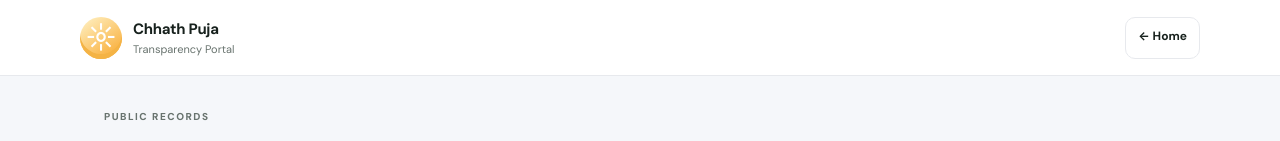
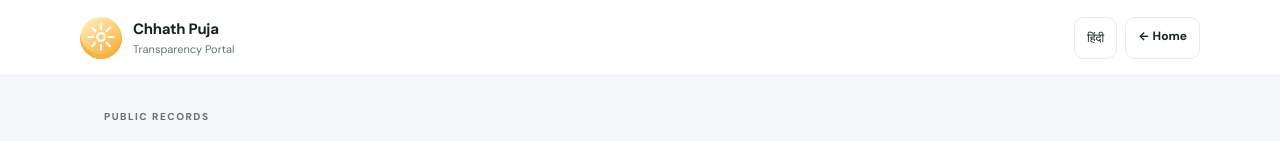
Before and after one commit to ashutoshroli/Public-v7, a SvelteKit app: page /verify in a window 1280 px wide. Shown: the top 141 px of the page. Built offline with nearby package versions, Linux system fonts and the light colour scheme; no server answers.

Commit message:
Apply language-aware names and shared language state

```diff
--- a/src/routes/verify/+page.svelte
+++ b/src/routes/verify/+page.svelte
@@ -1,4 +1,7 @@
 <script lang="ts">
+  import { portalLanguage, togglePortalLanguage, initPortalLanguage } from '$lib/stores/language';
+  let language: 'en' | 'hi' = 'en';
+  const unsubLang = portalLanguage.subscribe(v => language = v);
   import { onMount } from 'svelte';
   import BottomNav from '$lib/components/BottomNav.svelte';
   import { loadPortalData, portalData, portalLoading } from '$lib/stores/portal';
@@ -15,14 +18,14 @@
   $: parts=recordId.split('-');$: rowIndex=parts.length>=3?parts.slice(2).join('-'):'';
   $: collection=collections.find((r,i)=>value(r,'Year')===year&&(value(r,'__rowIndex')===rowIndex||String(i)===rowIndex));
   $: personId=value(collection,'ID','Name');$: user=users.find(u=>value(u,'ID')===personId);
-  $: name=value(user,'Name','Name (Hindi)')||value(collection,'Name','Name (Hindi)')||'';
-  $: amount=value(collection,'Amount');$: detail=value(collection,'Detail');$: village=value(user,'Village','Village (Hindi)');
+  $: name=language === 'hi' ? (value(user,'Name (Hindi)','Name')||value(collection,'Name (Hindi)','Name')||'') : (value(user,'Name')||value(collection,'Name')||value(user,'Name (Hindi)')||'');
+  $: amount=value(collection,'Amount');$: detail=value(collection,'Detail');$: village=language === 'hi' ? value(user,'Village (Hindi)','Village') : value(user,'Village','Village (Hindi)');
   const u=portalData.subscribe(v=>data=v as Record<string,unknown>);
   const l=portalLoading.subscribe(v=>loading=v);
-  onMount(()=>{void loadPortalData();return()=>{u();l();};});
+  onMount(()=>{initPortalLanguage();void loadPortalData();return()=>{u();l();unsubLang();};});
 </script>
 <svelte:head><title>Document verification — Chhath Puja</title><meta name="description" content="Verify a public Chhath Puja portal document."/></svelte:head>
-<header class="topbar"><a class="brand" href="/"><span class="sun">☼</span><span><strong>Chhath Puja</strong><small>Transparency Portal</small></span></a><a class="language" href="/">← Home</a></header>
+<header class="topbar"><a class="brand" href="/"><span class="sun">☼</span><span><strong>Chhath Puja</strong><small>Transparency Portal</small></span></a><div class="header-actions"><button class="language" type="button" onclick={togglePortalLanguage}>{language === 'hi' ? 'English' : 'हिंदी'}</button><a class="language" href="/">{language === 'hi' ? '← होम' : '← Home'}</a></div></header>
 <main class="page"><p class="eyebrow">PUBLIC RECORDS</p><h1>Document verification<span>.</span></h1><p class="lede">Check a receipt or public document against the portal's published generated-file index.</p>
 <section class="records verification" aria-live="polite">
 {#if loading}<p>Checking the public record…</p>{:else if !recordId}<h2>No record ID provided</h2><p>Open the verification link or scan the QR code printed on the document.</p>{:else if !file}<h2 class="verdict">Record not found</h2><p>No matching document is present in the current public index. This does not prove that a document is fraudulent; contact the committee to confirm.</p><p class="record-id">Reference: {recordId}</p>{:else}<p class="eyebrow">PUBLIC INDEX MATCH</p><h2 class="verdict">Record found</h2><dl><dt>Document type</dt><dd>{type||'Public document'}</dd><dt>Year</dt><dd>{year||'—'}</dd>{#if name}<dt>Name</dt><dd>{name}</dd>{/if}{#if village}<dt>Village</dt><dd>{village}</dd>{/if}{#if amount}<dt>Recorded amount</dt><dd>{amount}</dd>{/if}{#if detail}<dt>Details</dt><dd>{detail}</dd>{/if}</dl><p class="record-id">Reference: {recordId}</p>{/if}
```
